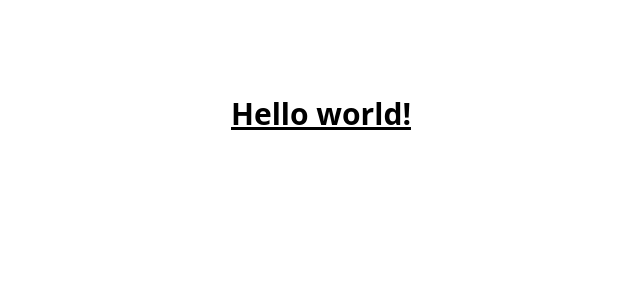
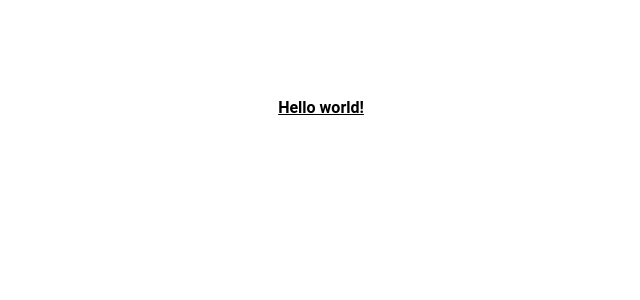
Before and after one commit to qvuqvu/Anyfood, a Next.js app: page / in a window 1280 px wide. Shown: the top 300 px of the page, without its empty margins (319-959 px from the left). Built offline with nearby package versions, Linux system fonts and the light colour scheme.

Commit message:
Add theme configs

```diff
--- a/tailwind.config.js
+++ b/tailwind.config.js
@@ -9,7 +9,77 @@ module.exports = {
     "./src/**/*.{js,ts,jsx,tsx}",
   ],
   theme: {
-    extend: {},
+    fontSize: {
+      h1: "36px",
+      h2: "32px",
+      h3: "24px",
+      h4: "20px",
+      h5: "18px",
+      h6: "16px",
+      h7: "14px",
+    },
+    screens: {
+      mobile: "320px",
+      tablet: "768px",
+      laptop: "1024px",
+    },
+    fontFamily: {
+      sans: ["Roboto", "sans-serif"],
+      pops: ["Poppins", "sans-serif"],
+    },
+
+    extend: {
+      colors: {
+        primary: "#1D3E9C",
+        dark_primary: "#132866",
+        secondary: "#FDCD00",
+        pumpkin: "#FF6D3B",
+        light_grey: "#f9f9f9",
+        accent_light: "#FE99C5",
+        accent_dark: "#8FD8B5",
+        border_light: "#FFFFFF",
+        border_dark: "#484848",
+        border_gray: "#EBE8F4",
+        border_dark: "#CAC6DA"
+      },
+      spacing: {
+        1: "1px",
+      },
+      keyframes: {
+        lightbounce: {
+          "0%, 100%": {
+            transform: "translateY(-25%)",
+          },
+          "50%": {
+            transform: "translateY(-20%)",
+          },
+        },
+        growth: {
+          from: {
+            transform: "scale(0.7)",
+          },
+          to: {
+            transform: "scale(1)",
+          },
+        },
+        fadeIn: {
+          from: {
+            opacity: "0",
+          },
+          to: {
+            opacity: "1",
+          },
+        },
+        fadeOut: {
+          from: {
+            opacity: "1",
+          },
+          to: {
+            opacity: "0",
+          },
+        },
+      },
+    },
   },
   plugins: [],
-}
+};
```
